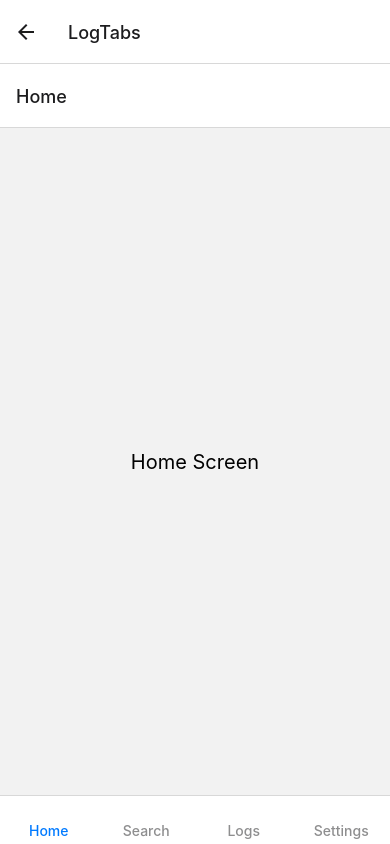
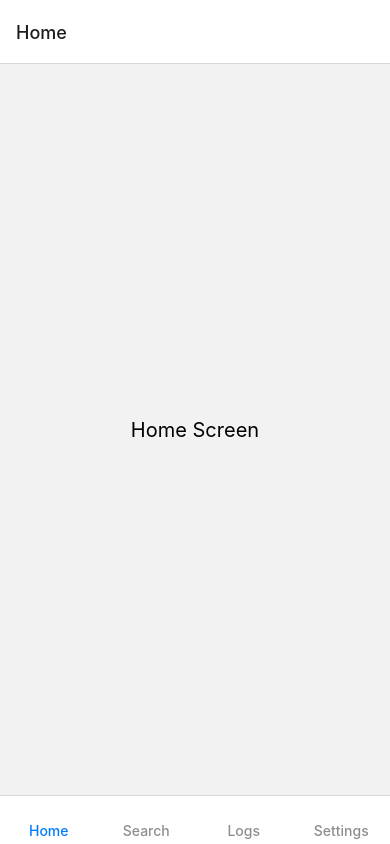
Before and after one commit to YuriVGR/Frontend, a React Native app: screen /LogTabs in a window 390 px wide. Built offline with nearby package versions, Linux system fonts and the light colour scheme; some icons are missing.

Commit message:
routes renaming

```diff
--- a/src/routes/logtab.routes.tsx
+++ b/src/routes/logtab.routes.tsx
@@ -10,7 +10,7 @@ export default function LogTabRoutes() {
   return (
     <Tab.Navigator>
       <Tab.Screen name="Updates" component={Updates} />
-      <Tab.Screen name="Logs" component={Logs} />
+      <Tab.Screen name="MyLogs" component={Logs} options={{ title: "Logs" }} />
       <Tab.Screen name="History" component={History} />
     </Tab.Navigator>
   );
--- a/src/routes/stack.routes.tsx
+++ b/src/routes/stack.routes.tsx
@@ -12,7 +12,11 @@ export default function StackNavigator() {
         component={TabRoutes}
         options={{ headerShown: false }}
       />
-      <Stack.Screen name="LogTabs" component={TabRoutes}/>
+      <Stack.Screen
+        name="LogTabs"
+        component={TabRoutes}
+        options={{ headerShown: false }}
+      />
     </Stack.Navigator>
   );
 }
```
